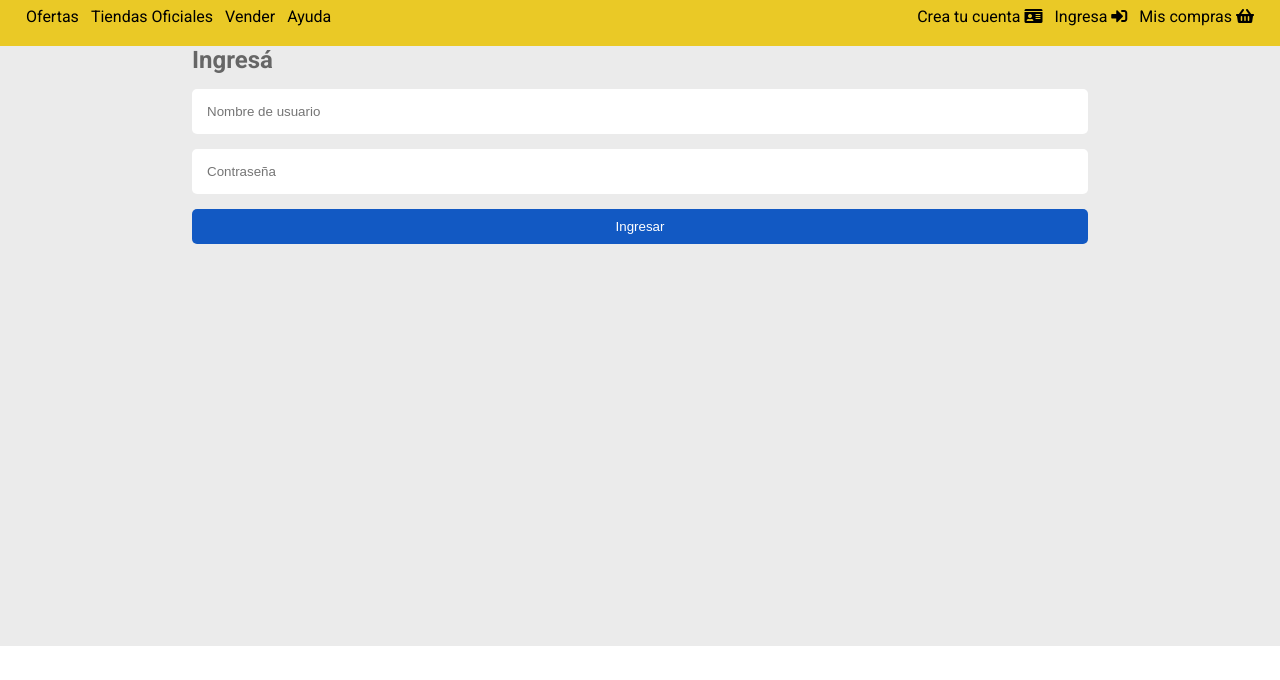
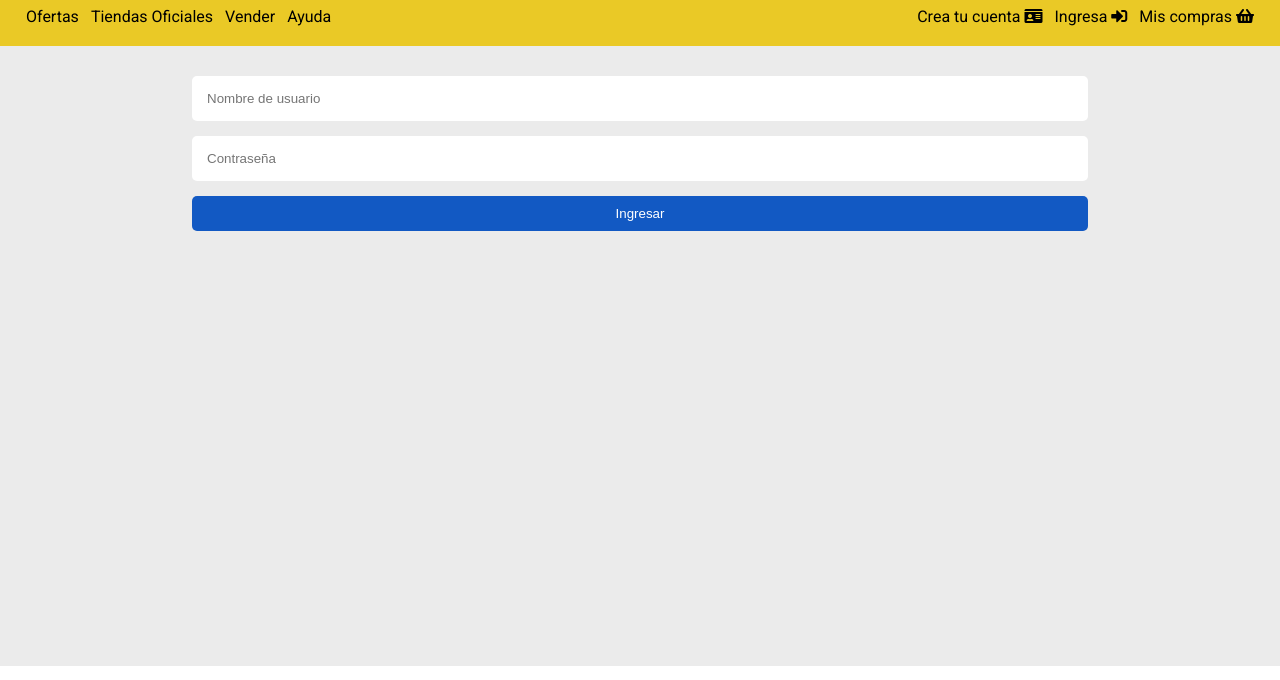
Before and after one commit to MasterDjmov/Integrador-DH-Individual, a website: page views/login.html in a window 1280 px wide. Shown: the part 120-800 px from the top of the page. Drawn offline with Linux system fonts and the light colour scheme; files that its build step writes are made by us from their sources; files whose address does not match are found by name.

Commit message:
agregando cambios

```diff
--- a/public/css/style.css
+++ b/public/css/style.css
@@ -199,12 +199,15 @@ main section{
 -----------------------------------------------------------*/
 .login-main, .register-main{
     width: 70%;
+    margin-bottom: 20px;
     /* border: 1px solid red; */
 }
-.login-main h2{
-    display: block;
-    width: 100%;
-    margin-bottom: 15px;
+.login-main section{
+    margin-bottom: 20px;
+}
+.login-form, .create-account-form{
+    padding-top: 30px;
+    /* border:1px solid red; */
 }
 .create-account-form, .login-form{
     width: 100%;
--- a/views/login.html
+++ b/views/login.html
@@ -59,8 +59,7 @@
     <!-- ---------------------------- MAIN ---------------------------- -->
     <main class="login-main">
         <section>
-            <h2 class="title">Ingresá</h2>
-            <form action="" method="POST" class="login-form">
+            <form action="/" method="get" class="login-form">
                 <div class="form-div">
                     <label for="username"></label>
                     <input type="text" id="username" name="username" placeholder="Nombre de usuario" class="form-input">
```
Also changed, not shown: views/register.html (+1 -2 lines).
